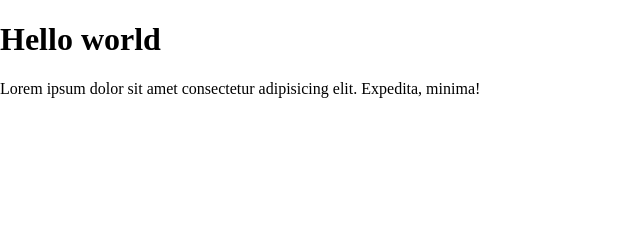
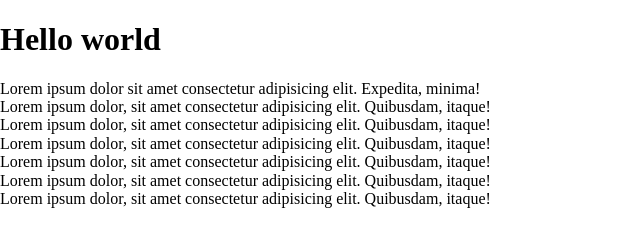
Before and after one commit to samandar-dev/git-36, a plain HTML site: page index.html in a window 1280 px wide. Shown: the whole page, without its empty margins (0-640 px from the left). Drawn offline with nearby package versions, Linux system fonts and the light colour scheme.

Commit message:
add new texts

```diff
--- a/index.html
+++ b/index.html
@@ -16,6 +16,12 @@
   <h1>Hello world</h1>
 
   <p>Lorem ipsum dolor sit amet consectetur adipisicing elit. Expedita, minima!</p>
+  <p>Lorem ipsum dolor, sit amet consectetur adipisicing elit. Quibusdam, itaque!</p>
+  <p>Lorem ipsum dolor, sit amet consectetur adipisicing elit. Quibusdam, itaque!</p>
+  <p>Lorem ipsum dolor, sit amet consectetur adipisicing elit. Quibusdam, itaque!</p>
+  <p>Lorem ipsum dolor, sit amet consectetur adipisicing elit. Quibusdam, itaque!</p>
+  <p>Lorem ipsum dolor, sit amet consectetur adipisicing elit. Quibusdam, itaque!</p>
+  <p>Lorem ipsum dolor, sit amet consectetur adipisicing elit. Quibusdam, itaque!</p>
 
   <script src="js/main.js"></script>
 </body>
```
